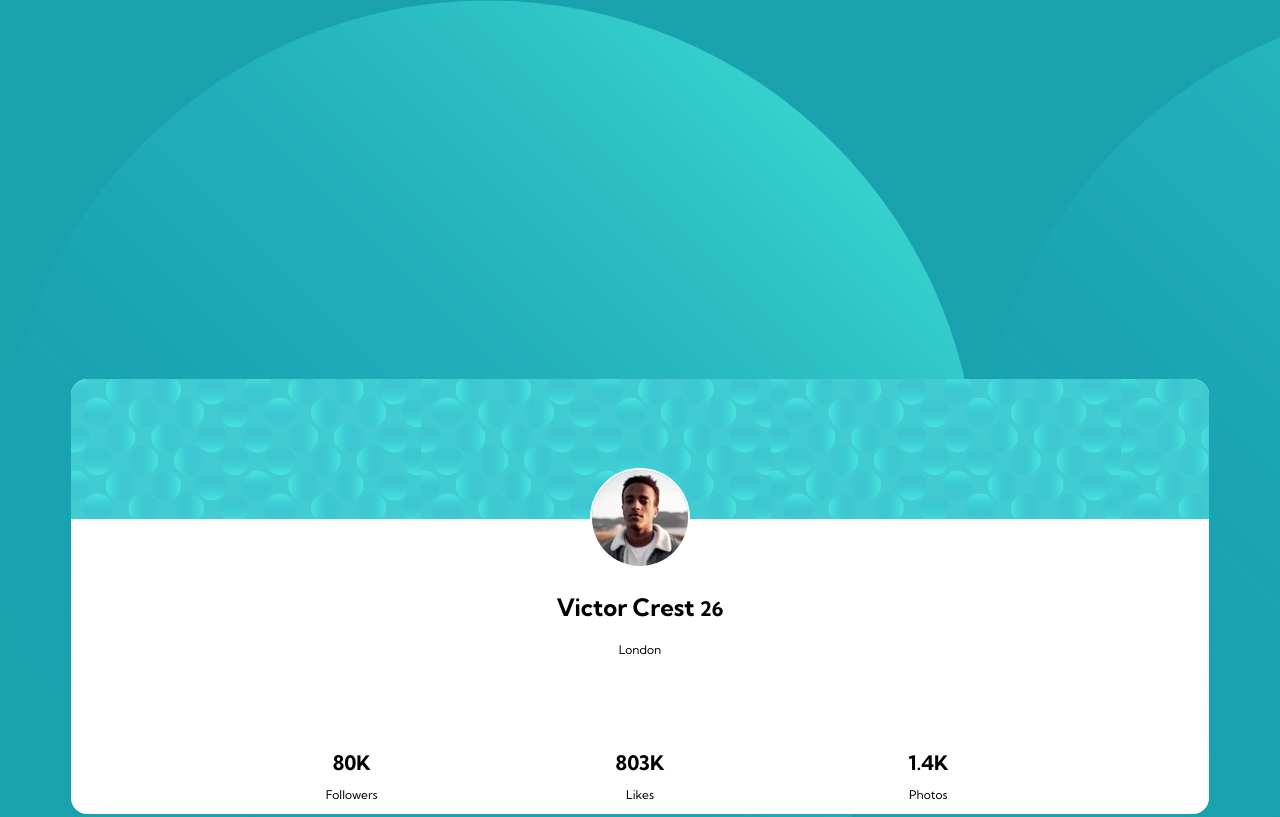
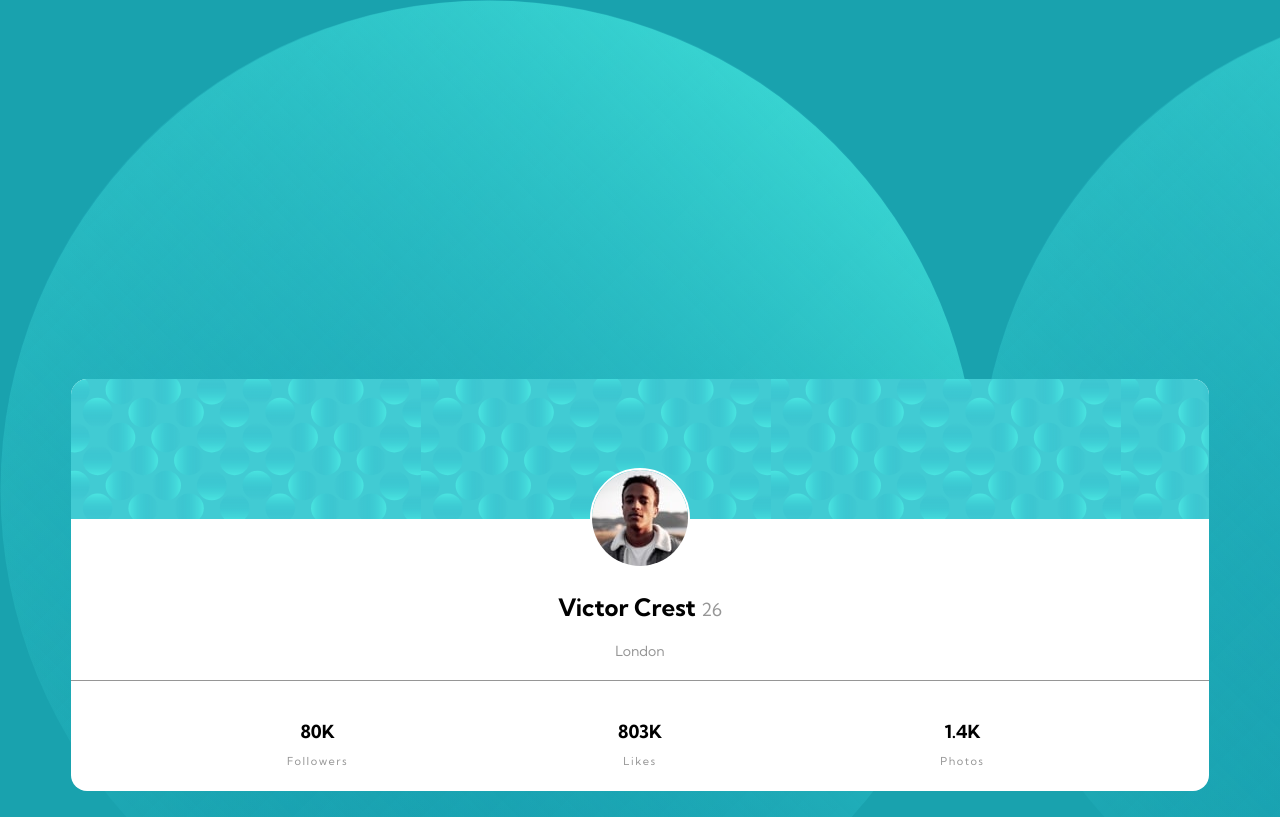
Before and after one commit to webgal-ada/profileCardChallenge, a plain HTML site: page index.html in a window 1280 px wide. Shown: the top 817 px of the page. Drawn offline with Linux system fonts and the light colour scheme.

Commit message:
main card good, w/wk on bkgd img

```diff
--- a/index.html
+++ b/index.html
@@ -35,7 +35,10 @@
       <div class="half"></div>
       <div class="lowerHalf">
         <img src="images/image-victor.jpg" />
-        <h2>Victor Crest <span>26</span></h2>
+        <h2>
+          Victor Crest
+          <span class="age">26</span>
+        </h2>
         <p>London</p>
       </div>
 
@@ -43,6 +46,7 @@
         <span>80K</span>
         <p>Followers</p>
       </div>
+
       <div class="box">
         <span>803K</span>
         <p>Likes</p>
--- a/styles.css
+++ b/styles.css
@@ -13,8 +13,9 @@
 }
 body {
   background-color: var(--darkCyan);
-  background-image: url("images/bg-pattern-top.svg");
-  // background-position: 50% 50%;
+  background-image: url("images/bg-pattern-top.svg"),
+    url("images/bg-pattern-bottom.svg");
+  background-position: top -350px left -400px top 400px left 545px;
 }
 html {
   font-family: "Kumbh Sans", sans-serif;
@@ -33,15 +34,28 @@ html {
   height: 140px;
 }
 .lowerHalf {
+  border-bottom: 1px solid var(--darkGray);
   position: relative;
   top: -51px;
 }
+.age {
+  color: var(--darkGray);
+  font-weight: normal;
+}
 span {
-  font-size: 20px;
+  font-size: 18px;
   font-weight: bold;
 }
+h2 + p {
+  margin: 13px auto 20px;
+}
 p {
-  font-size: 12px;
+  font-size: 14px;
+  color: var(--darkGray);
+}
+.box > p {
+  font-size: 11px;
+  letter-spacing: 1.5px;
 }
 img {
   border-radius: 50%;
@@ -51,7 +65,8 @@ img {
 
 .container .box {
   background-color: #fff;
-  padding-top: 30px;
   display: inline-block;
-  width: 25%;
+  position: relative;
+  bottom: 12px;
+  width: 28%;
 }
```
